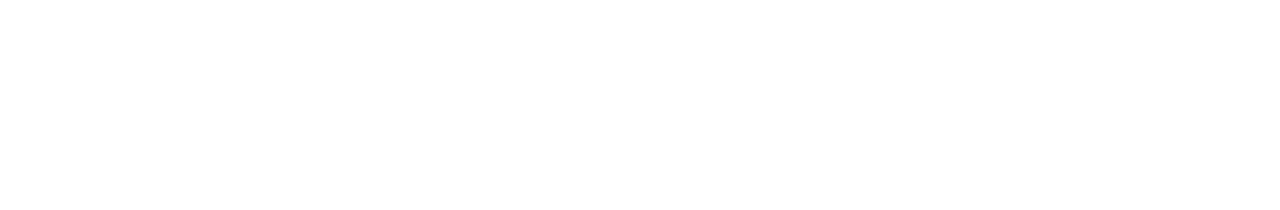
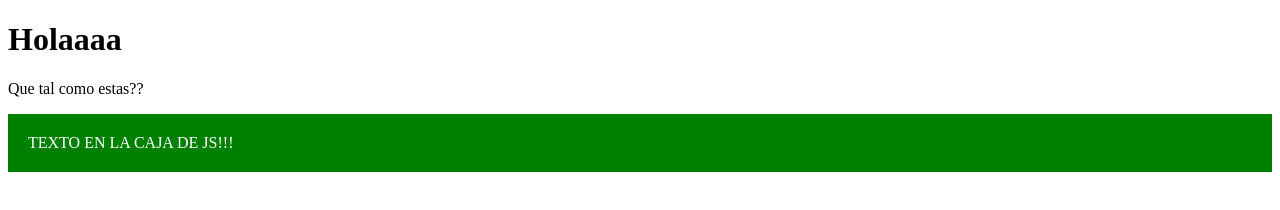
Before and after one commit to AngelDHackerman/javaScriptEnProfundidad, a plain HTML site: page dom.html in a window 1280 px wide. Drawn offline with Linux system fonts and the light colour scheme.

Commit message:
usado el querySelector y cambiados los colores usando JS

```diff
--- a/dom.html
+++ b/dom.html
@@ -7,6 +7,11 @@
   <title>Dom en JavaScript</title>
 </head>
 <body>
+  <h1>Holaaaa</h1>
+
+  <p>Que tal como estas??</p>
+  <div id="miCaja">Hola soy una caja</div>
+
   <script src="./profundidadJs/dom.js"></script>
 </body>
 </html>
--- a/profundidadJs/dom.js
+++ b/profundidadJs/dom.js
@@ -1 +1,27 @@
 'use strict'
+
+// DOM - Document Object Model
+
+const cambiaColor = (color) => {
+  caja.style.background = color;
+}
+
+
+let caja = document.querySelector('#miCaja');
+let caja1 = document.querySelector('#miCaja').innerHTML; //Devuelve el texto que esta dentro del HTML
+caja.innerHTML = 'TEXTO EN LA CAJA DE JS!!!';
+
+        //Cambiamos los estilos del HTML
+
+caja.style.background = 'red';
+caja.style.padding = '20px';
+caja.style.color = 'white';
+cambiaColor('green');
+
+        //Modificar las clases y ID
+
+caja.className = 'hola hola2';
+
+
+console.log(caja);
+console.log(caja1);
```
